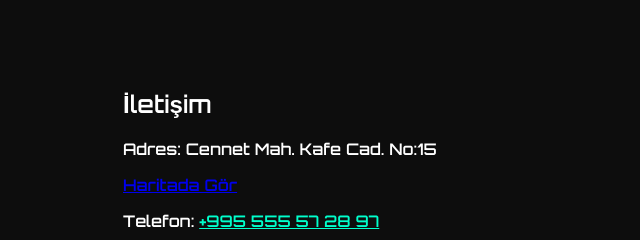
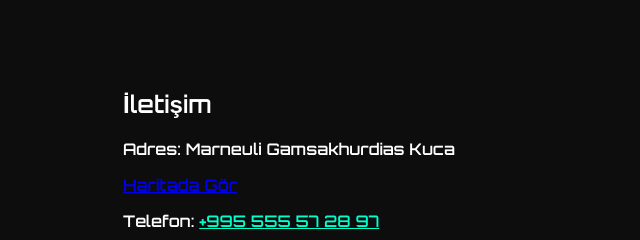
Before and after one commit to quliyevv313/RAMO-005-CLUB, a plain HTML site: page index.html in a window 1280 px wide. Shown: the part 980-1220 px from the top of the page, 17-657 px from the left. Drawn offline with Linux system fonts and the light colour scheme.

Commit message:
Add files via upload

```diff
--- a/index.html
+++ b/index.html
@@ -108,7 +108,7 @@
 
   <section id="iletisim">
     <h2>İletişim</h2>
-    <p>Adres: Cennet Mah. Kafe Cad. No:15</p>
+    <p>Adres: Marneuli Gamsakhurdias Kuca</p>
     <p><a href="https://maps.app.goo.gl/LVy91QddHFYhQ5sNA" target="_blank">Haritada Gör</a></p>
     <p>Telefon: <a href="tel:+995555757531" style="color:#00ffcc;">+995 555 57 28 97</a></p>
     <p>WhatsApp: <a href="https://wa.me/555572897" style="color:#00ffcc;">Mesaj Gönder</a></p>
```
